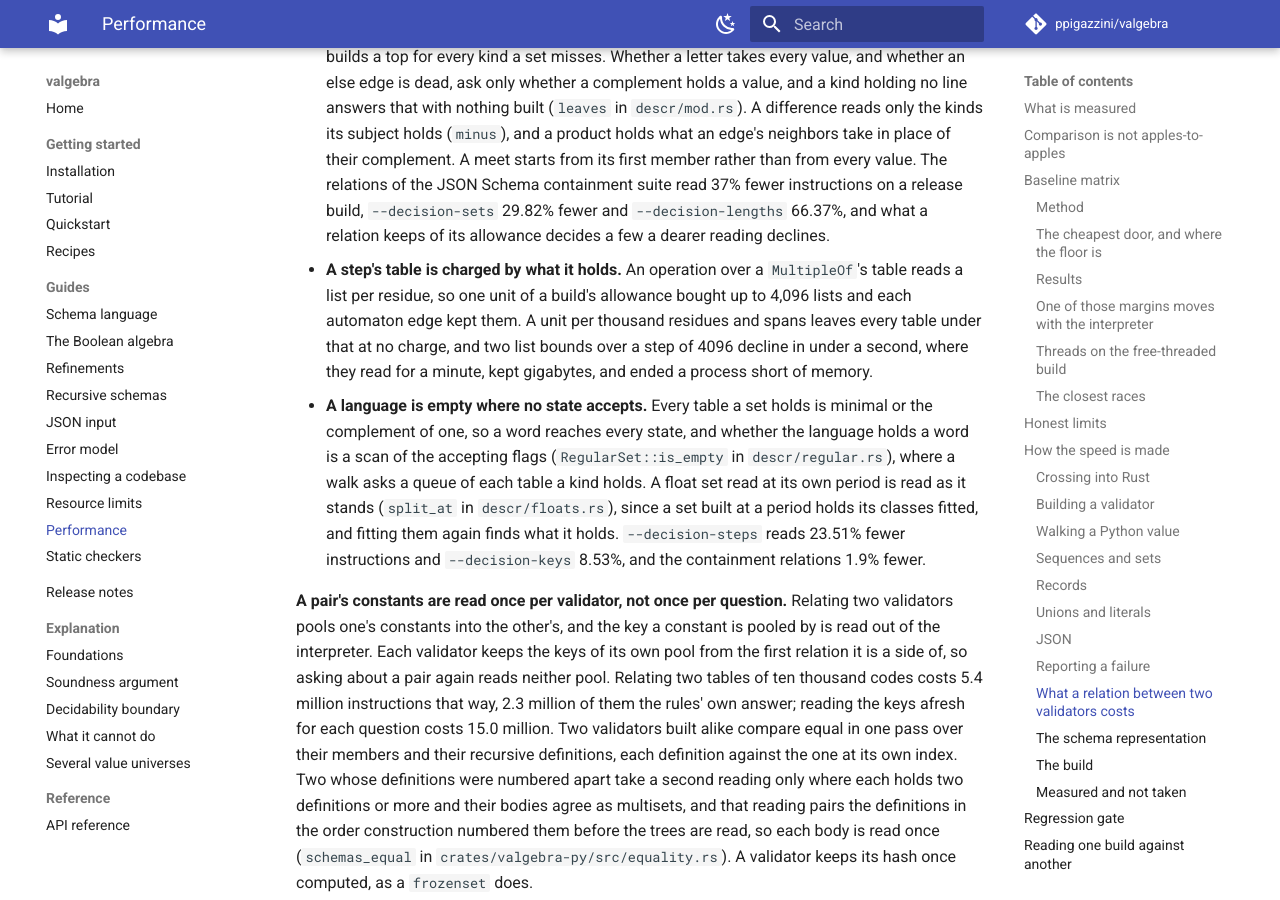
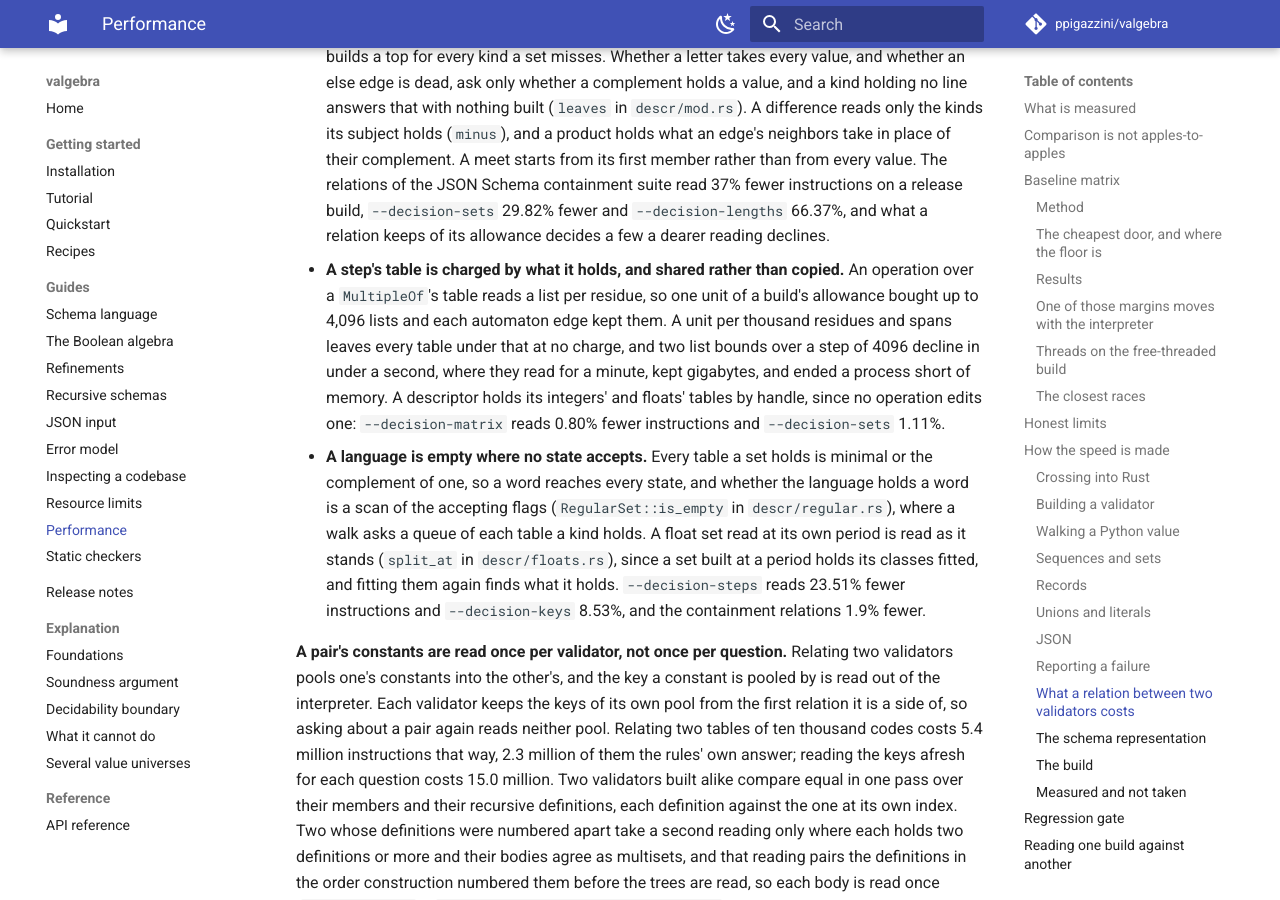
Before and after one commit to ppigazzini/valgebra, an MkDocs documentation site: the page built from docs/11-performance.md, in a window 1280 px wide and 900 px high, scrolled down 24444 px. Built offline with MkDocs 1.6.1 and Material for MkDocs 9.7.7, drawn with Linux system fonts in a browser that asks for light colours; comment, search, counter and statistics services are not loaded.

Commit message:
perf: a descriptor holds a step's table by handle
No operation edits a table, so a clone of an integer or float component takes a
reference where it copied a list per residue and each list's spans. The relation
matrix reads 0.80% fewer instructions and the relations asked of the sets 1.11%,
and the answers are the ones a copy gives.

```diff
--- a/docs/11-performance.md
+++ b/docs/11-performance.md
@@ -1114,12 +1114,14 @@ as a list against a length-bounded list of the same element.
   JSON Schema containment suite read 37% fewer instructions on a release build,
   `--decision-sets` 29.82% fewer and `--decision-lengths` 66.37%, and what a
   relation keeps of its allowance decides a few a dearer reading declines.
-- **A step's table is charged by what it holds.** An operation over a
-  `MultipleOf`'s table reads a list per residue, so one unit of a build's allowance
-  bought up to 4,096 lists and each automaton edge kept them. A unit per thousand
-  residues and spans leaves every table under that at no charge, and two list
-  bounds over a step of 4096 decline in under a second, where they read for a
-  minute, kept gigabytes, and ended a process short of memory.
+- **A step's table is charged by what it holds, and shared rather than copied.** An
+  operation over a `MultipleOf`'s table reads a list per residue, so one unit of a
+  build's allowance bought up to 4,096 lists and each automaton edge kept them. A
+  unit per thousand residues and spans leaves every table under that at no charge,
+  and two list bounds over a step of 4096 decline in under a second, where they read
+  for a minute, kept gigabytes, and ended a process short of memory. A descriptor
+  holds its integers' and floats' tables by handle, since no operation edits one:
+  `--decision-matrix` reads 0.80% fewer instructions and `--decision-sets` 1.11%.
 - **A language is empty where no state accepts.** Every table a set holds is minimal
   or the complement of one, so a word reaches every state, and whether the language
   holds a word is a scan of the accepting flags (`RegularSet::is_empty` in
```
Also changed, not shown: 3 other files.
